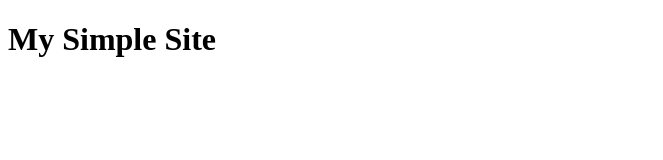
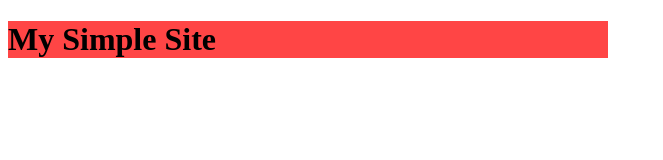
Before and after one commit to jasena/test_website, a plain HTML site: page index.html in a window 1280 px wide. Shown: the whole page, without its empty margins (0-663 px from the left). Drawn offline with Linux system fonts and the light colour scheme.

Commit message:
Added some style to our page.

```diff
--- a/index.html
+++ b/index.html
@@ -2,6 +2,7 @@
 <html>
 	<head>
 		<title>My Simple HTML Website</title>
+		<link rel="stylesheet" type "text/css" href="style.css">
 	</head>
 	<body>
 		<div id = "page_container">
```
